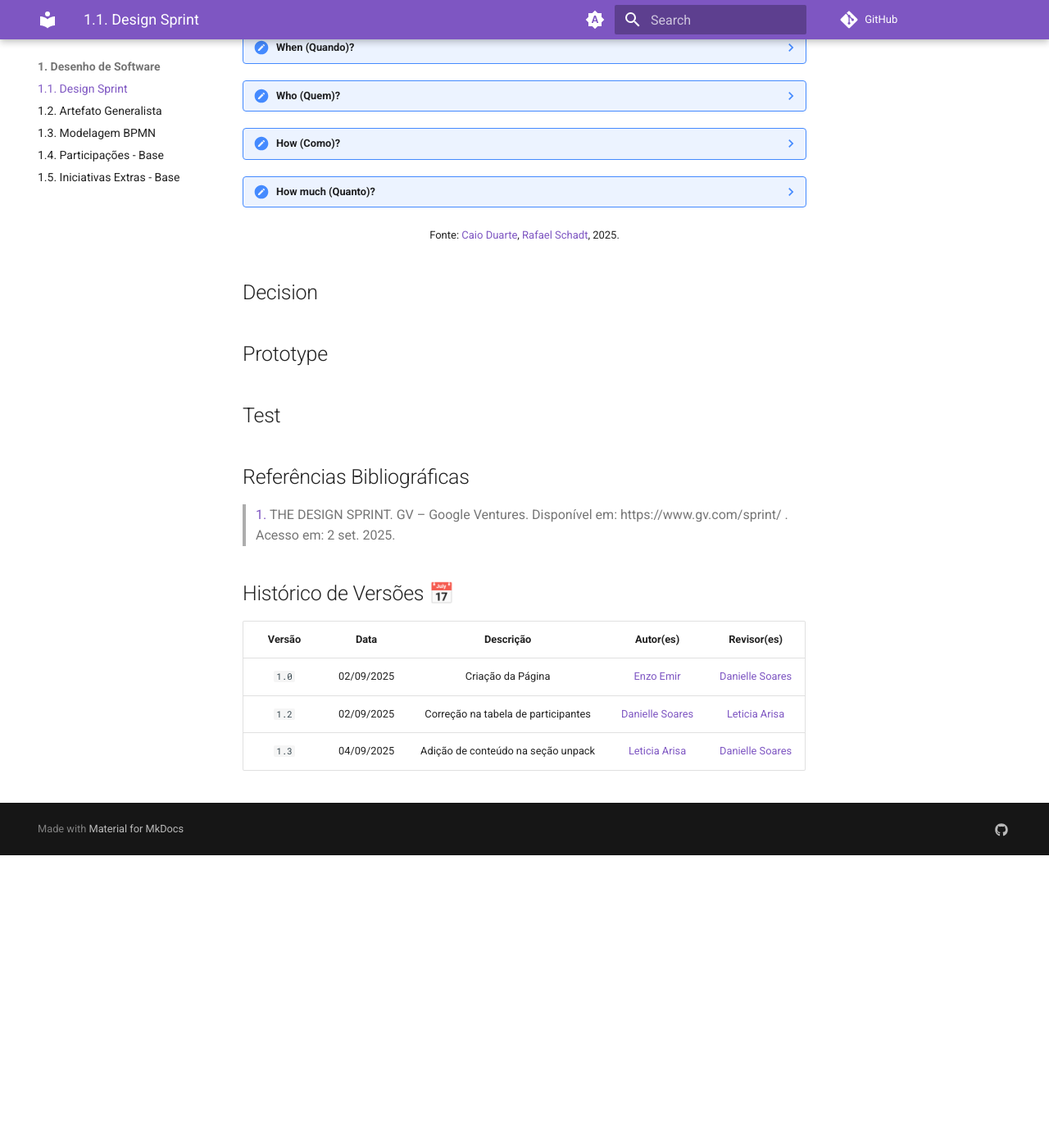
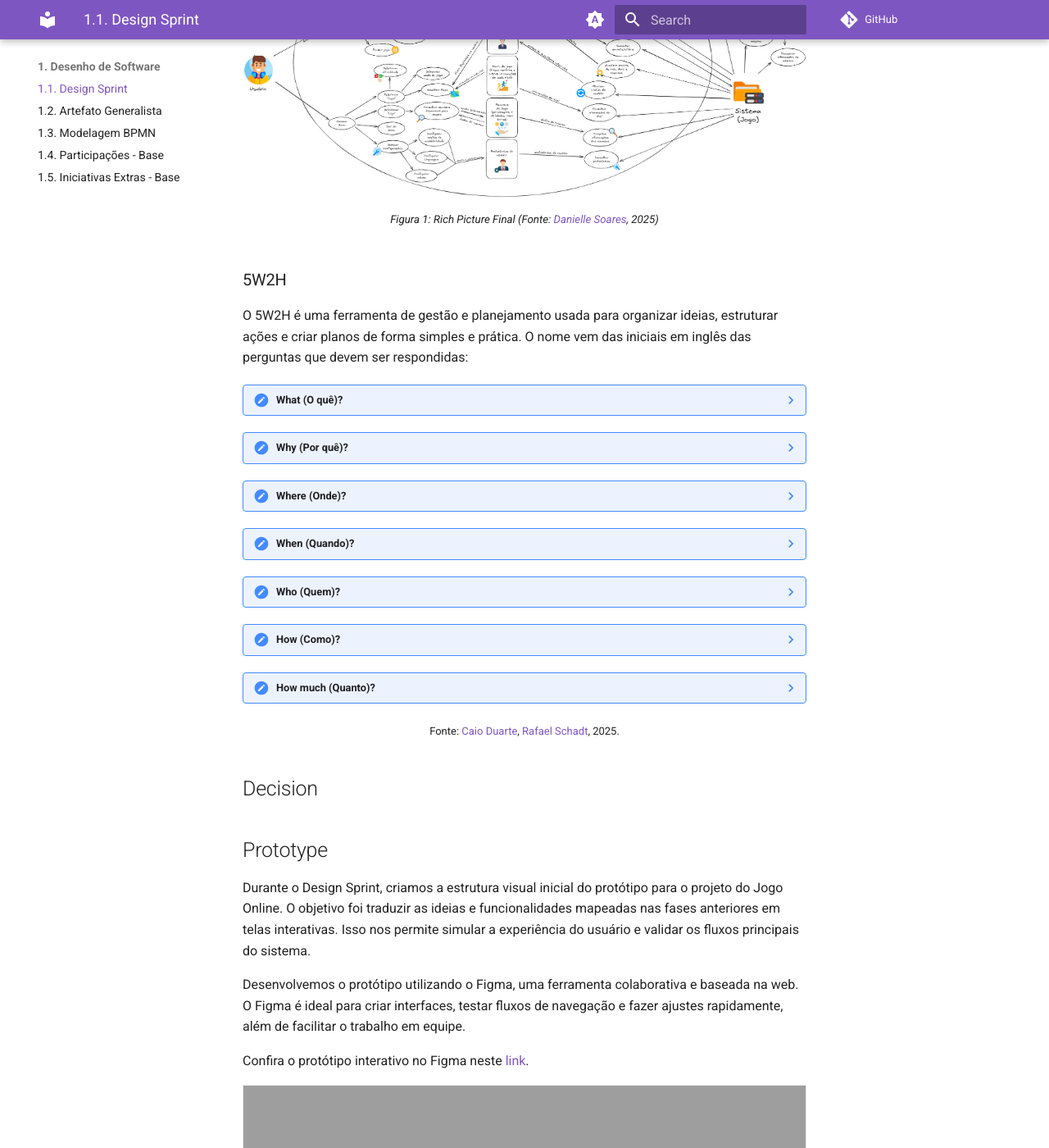
Before and after one commit to UnBArqDsw2025-2-Turma01/2025.2-T01-G1_JogoDigital_Entrega_01, an MkDocs documentation site: the page built from docs/Base/1.1.DesignSprint.md, in a window 1280 px wide and 1400 px high, scrolled down 2415 px. Shown: the whole window at 82% size. Built offline with MkDocs 1.6.1 and Material for MkDocs 9.7.7, drawn with Linux system fonts in a browser that asks for light colours; comment, search, counter and statistics services are not loaded; before the commit the page ends 3458 px from its top, so only the background shows below that; some of the changed text lies outside the part shown; grey boxes are pictures that could not be loaded.

Commit message:
feat: rich picture e protótipo na pág. de design sprint

```diff
--- a/docs/Base/1.1.DesignSprint.md
+++ b/docs/Base/1.1.DesignSprint.md
@@ -105,6 +105,19 @@ Foi utilizada a técnica de brainstorm, com a participação de todos os integra
 
 ## Sketch
 
+### Rich Picture
+
+A seguir, a Figura 1 mostra o Rich Picture final, que foi elaborado a partir da consolidação das ideias individuais de cada membro do grupo. Para a criação desse material, cada integrante do grupo desenvolveu o seu próprio Rich Picture com base nas suas ideias. Posteriormente,essas ideias foram consolidadas em um único Rich Picture que melhor representasse a visão geral do sistema.
+
+<figure style="text-align: center;">
+    <img src="../../assets/rich_pictures/rp_final.png" alt="Rich Picture V1" style="max-width: 100%;">
+    <figcaption>
+        <p style="text-align: center; font-size: 10pt;">
+            Figura 1: Rich Picture Final (Fonte: <a href="https://github.com/danielle-soaress">Danielle Soares</a>, 2025)
+        </p>
+    </figcaption>
+</figure>
+
 ### 5W2H
 
 O 5W2H é uma ferramenta de gestão e planejamento usada para organizar ideias, estruturar ações e criar planos de forma simples e prática.
@@ -185,6 +198,14 @@ O nome vem das iniciais em inglês das perguntas que devem ser respondidas:
 
 ## Prototype
 
+Durante o Design Sprint, criamos a estrutura visual inicial do protótipo para o projeto do Jogo Online. O objetivo foi traduzir as ideias e funcionalidades mapeadas nas fases anteriores em telas interativas. Isso nos permite simular a experiência do usuário e validar os fluxos principais do sistema.
+
+Desenvolvemos o protótipo utilizando o Figma, uma ferramenta colaborativa e baseada na web. O Figma é ideal para criar interfaces, testar fluxos de navegação e fazer ajustes rapidamente, além de facilitar o trabalho em equipe.
+
+Confira o protótipo interativo no Figma neste [link](www.figma.com/proto/aliUOnJYHF1sKUYTb60QPp/Protótipo-ArqDsw?node-id=0-1&p=f&t=pYwq7iEAo1jgRTKy-0&scaling=min-zoom&content-scaling=fixed&page-id=0%3A1&starting-point-node-id=125%3A8).
+
+<iframe style="border: 1px solid rgba(0, 0, 0, 0.1);" width="800" height="450" src="https://embed.figma.com/proto/aliUOnJYHF1sKUYTb60QPp/Prot%C3%B3tipo---ArqDsw?node-id=125-8&p=f&scaling=min-zoom&content-scaling=fixed&page-id=0%3A1&starting-point-node-id=125%3A8&embed-host=share" allowfullscreen></iframe>
+
 
 ## Test
 
@@ -203,3 +224,4 @@ O nome vem das iniciais em inglês das perguntas que devem ser respondidas:
 | `1.0` | 02/09/2025 | Criação da Página | [Enzo Emir](https://github.com/EnzoEmir) | [Danielle Soares](https://github.com/danielle-soaress) |
 | `1.2` | 02/09/2025 | Correção na tabela de participantes | [Danielle Soares](https://github.com/danielle-soaress) | [Leticia Arisa](https://github.com/Leticia-Arisa-K-Higa) |
 | `1.3` | 04/09/2025 | Adição de conteúdo na seção unpack | [Leticia Arisa](https://github.com/Leticia-Arisa-K-Higa) | [Danielle Soares](https://github.com/danielle-soaress) |
+| `1.4` | 04/09/2025 | Rich picture e Protótipo | [Danielle Soares](https://github.com/danielle-soaress) |  |
```
Also changed, not shown: docs/Base/ArtefatosGeneralistas/Prototipo.md (+6 -0 lines).
